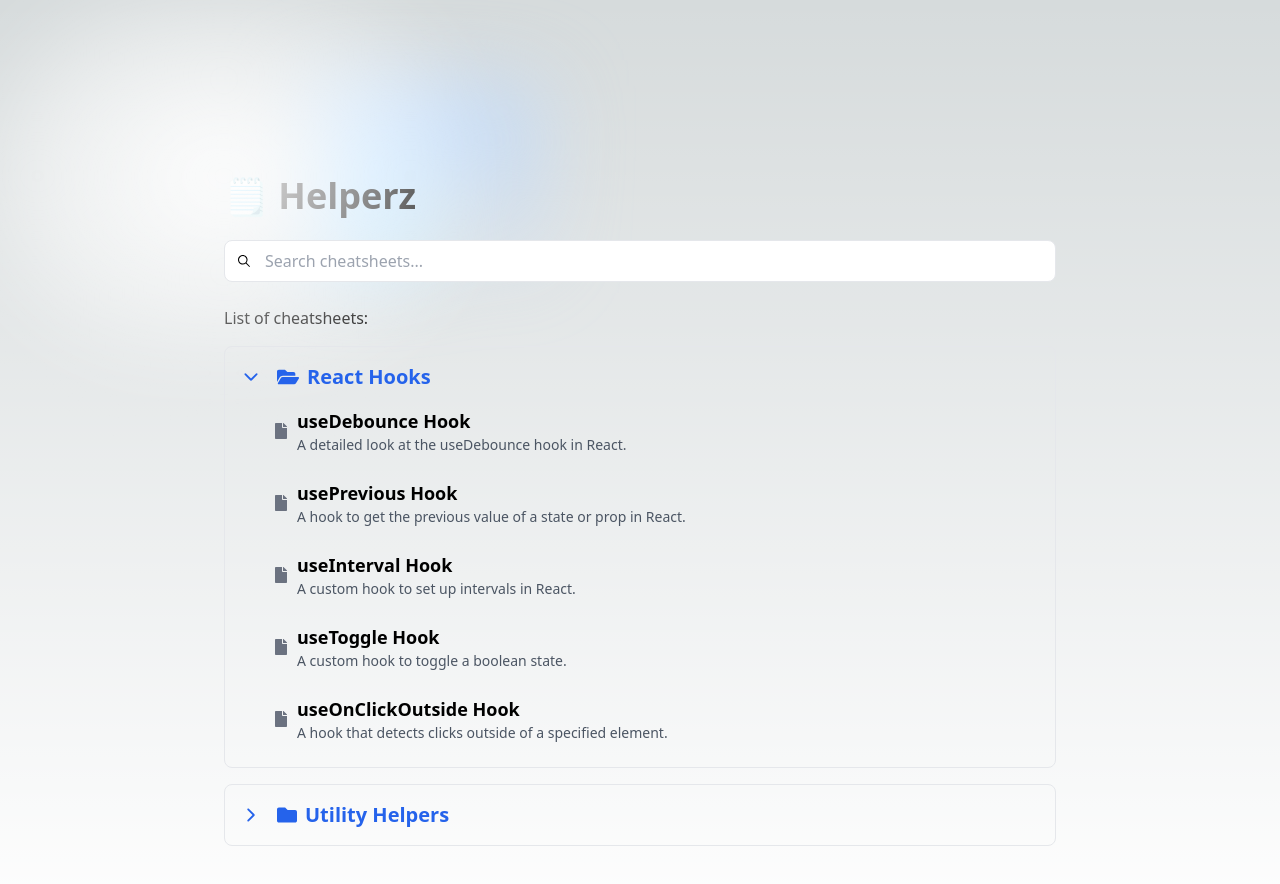
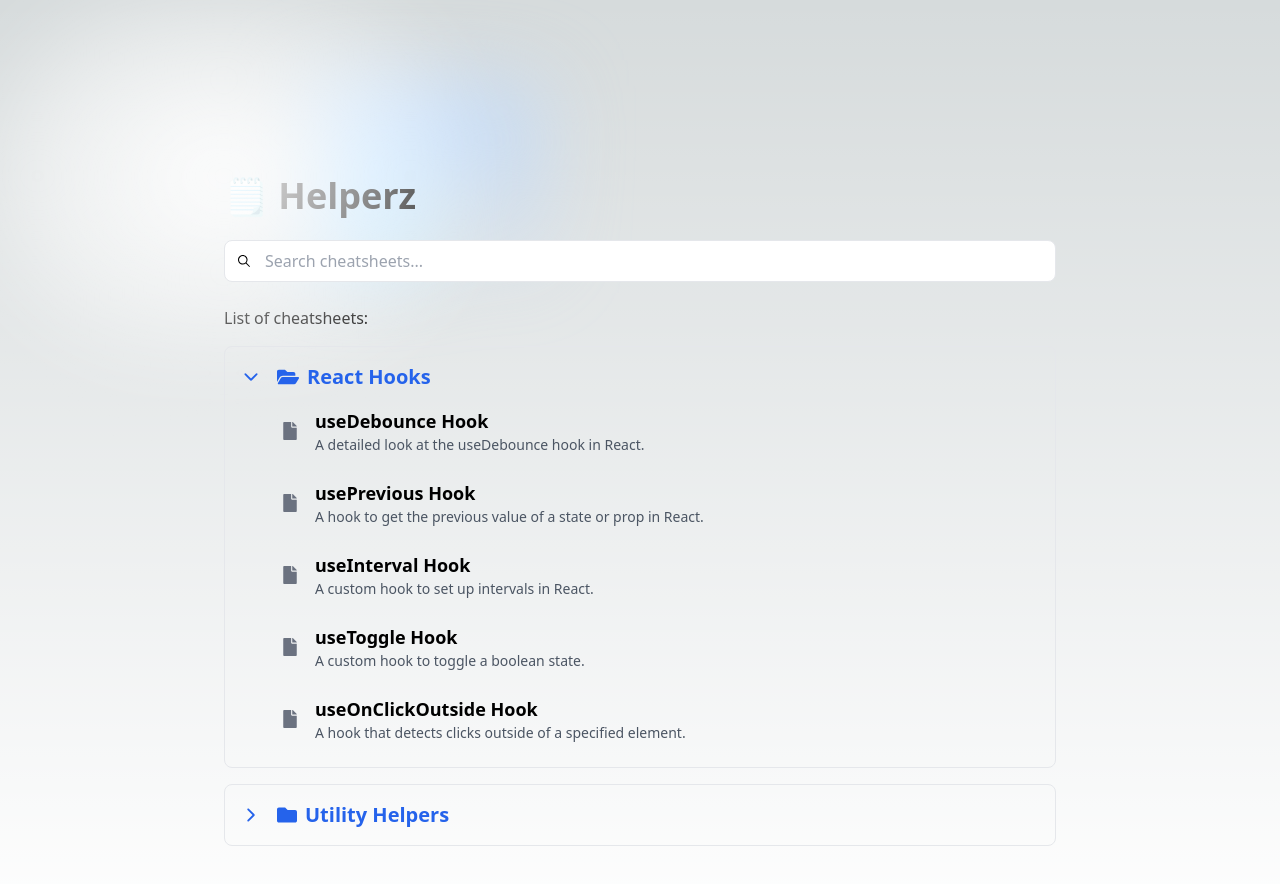
Before and after one commit to raka-yuda/helperz, a Next.js app: page / in a window 1280 px wide. Both pictures are taken after a click on the button "React Hooks". Shown: the top 884 px of the page. Built offline with nearby package versions, Linux system fonts and the light colour scheme.

Commit message:
feat: update doc icon size

```diff
--- a/src/components/CheatsheetItem.jsx
+++ b/src/components/CheatsheetItem.jsx
@@ -15,9 +15,11 @@ const CheatsheetItem = ({ sheet, typeData, searchTerm }) => {
       href={`/${typeData.type}/${sheet.item}`}
       className="flex items-center p-2 hover:bg-gray-100 rounded transition hover:text-blue-600"
     >
-			<motion.div className="flex items-center w-full">
-				<FaFile className="mr-2 text-gray-500" />
-				<div>
+      <motion.div className="flex flex-row justify-start items-center w-full">
+        <div className='shrink-0 flex justify-center items-start p-2 mr-2'>
+          <FaFile size={18} className="text-gray-500" />
+        </div>
+        <div className='flex flex-grow flex-col'>
           <h2 className="text-lg font-semibold">
             <HighlightText text={sheet.title} searchTerm={searchTerm} />
           </h2>
```
Lines whose indentation alone changed are shown as unchanged.
